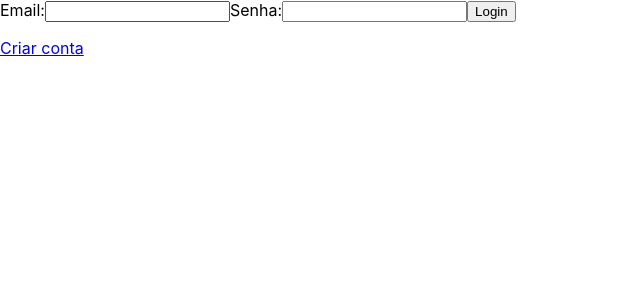
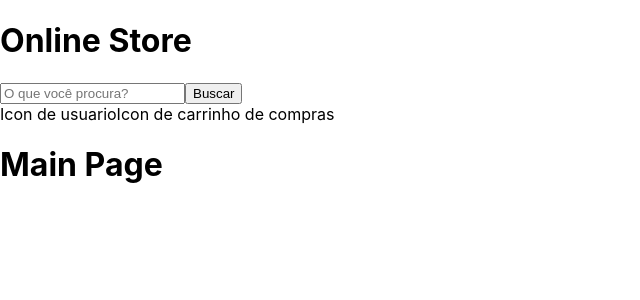
Before and after one commit to JeffersonSimplicio/online-store, a React (Create React App) app: page / in a window 1280 px wide. Shown: the top 300 px of the page, without its empty margins (0-640 px from the left). Built offline with nearby package versions, Linux system fonts and the light colour scheme.

Commit message:
feat: criado uma componente Main, apenas para auxiliar as rotas

```diff
--- a/src/App.jsx
+++ b/src/App.jsx
@@ -1,14 +1,20 @@
 import React from 'react';
 import './App.css';
 import { Routes, Route } from 'react-router-dom';
+import Main from './Pages/Main';
 import Login from './Pages/Login';
+import Header from './Components/Header';
 
 function App() {
   return (
-    <Routes>
-      <Route exact path="/" element={<Login />} />
-      <Route path="/registration" element={<Login />} />
-    </Routes>
+    <>
+      <Header />
+      <Routes>
+        <Route exact path="/" element={<Main />} />
+        <Route path="/login" element={<Login />} />
+        <Route path="/registration" element={<Login />} />
+      </Routes>
+    </>
   );
 }
 
--- /dev/null
+++ b/src/Pages/Main.jsx
@@ -0,0 +1,9 @@
+import React from 'react';
+
+function Main() {
+  return (
+    <h1>Main Page</h1>
+  );
+}
+
+export default Main;
```
